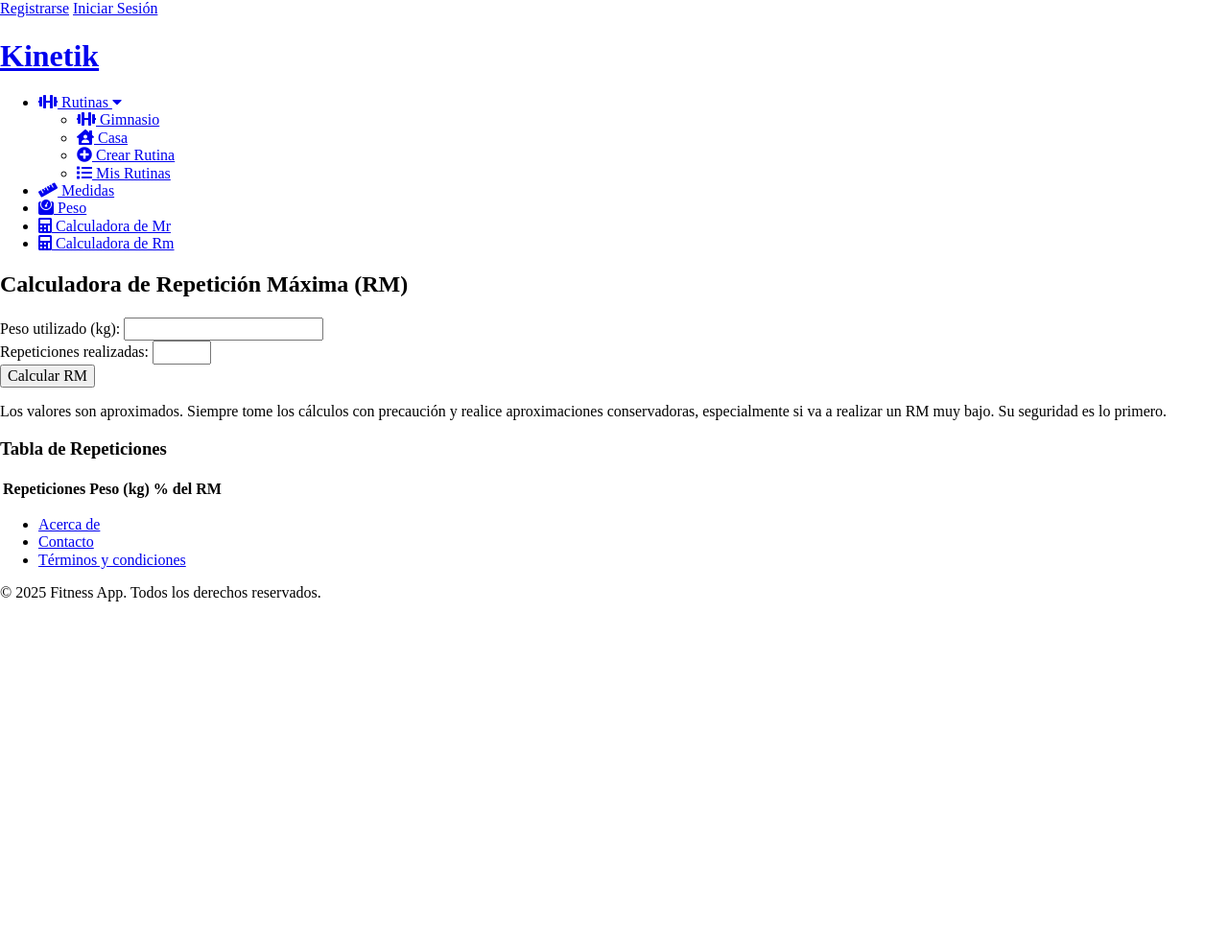
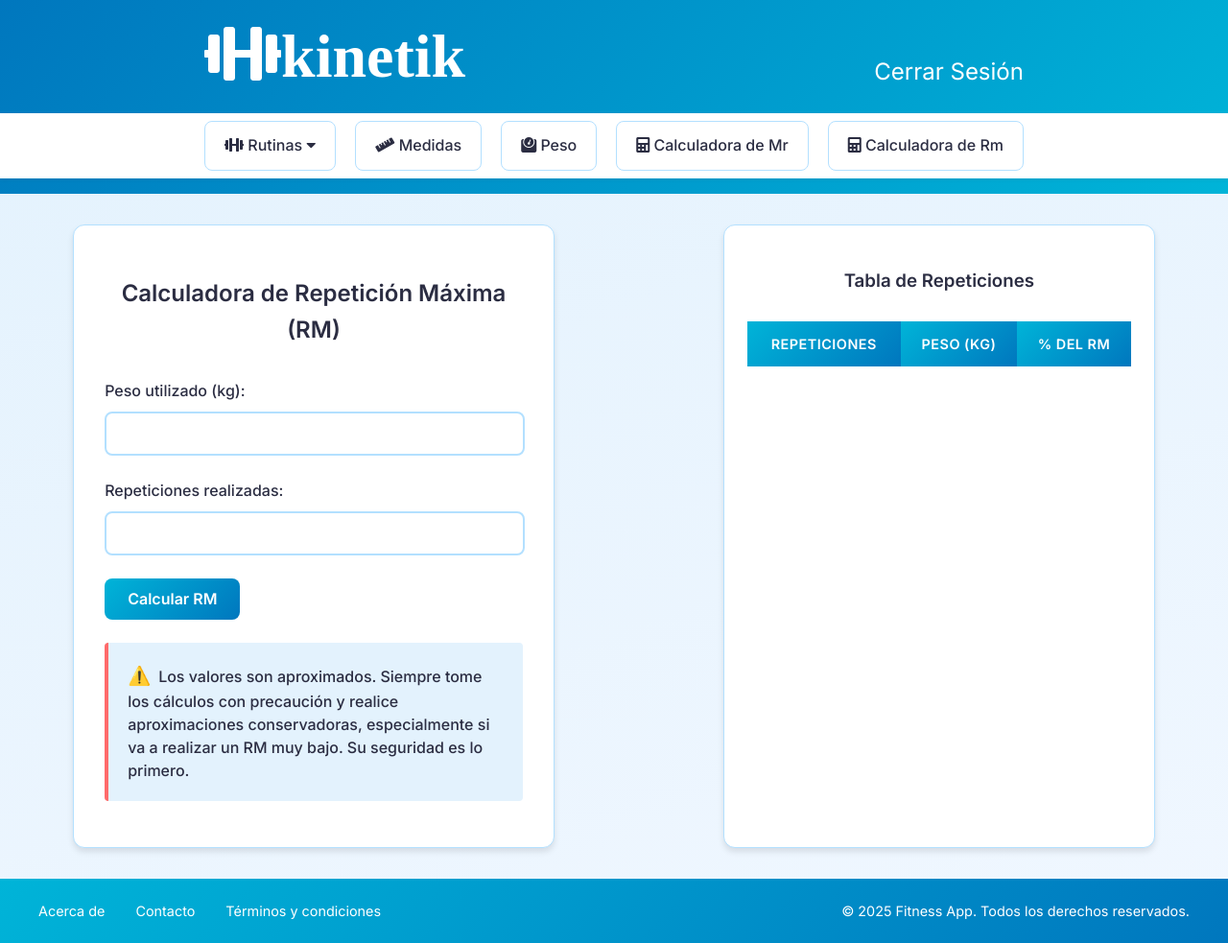
Before and after one commit to DylanBernardi/Kinetik, a Django app: page /calculadora_rm/ in a window 1280 px wide. Shown: the whole page at 96% size. Before the commit the page ends 627 px from the top, so only its background shows below. Run offline with Django 5.2, Linux system fonts and the light colour scheme; lists and menus that the app fills with data are empty; some libraries are stand-ins or nearby versions.

Commit message:
Front calculadora rm

```diff
--- /dev/null
+++ b/calculadoras/static/css/calculadora_rm.css
@@ -0,0 +1,201 @@
+.calculator-flex {
+  display: flex;
+  justify-content: space-between;
+  gap: 10rem;
+  padding: 2rem;
+  max-width: 1200px;
+  margin: 0 auto;
+  flex-wrap: wrap;
+}
+
+.calculator-form {
+  flex: 1;
+  min-width: 320px;
+  max-width: 500px;
+  background: var(--color-card);
+  padding: 2rem;
+  border-radius: 12px;
+  box-shadow: var(--shadow-md);
+  border: 1px solid var(--color-border);
+  margin-right: 1rem;
+}
+
+.calculator-form h2 {
+  color: var(--color-text);
+  margin-bottom: 2rem;
+  text-align: center;
+}
+
+.form-group {
+  margin-bottom: 1.5rem;
+}
+
+.form-group label {
+  display: block;
+  margin-bottom: 0.5rem;
+  color: var(--color-text);
+  font-weight: 500;
+}
+
+.form-group input,
+.form-group select {
+  width: 94%;
+  padding: 0.75rem;
+  border: 2px solid var(--color-border);
+  border-radius: 8px;
+  font-size: 1rem;
+  transition: all 0.3s ease;
+}
+
+.form-group input:focus,
+.form-group select:focus {
+  border-color: var(--color-primary);
+  box-shadow: 0 0 0 3px rgba(0, 180, 216, 0.1);
+  outline: none;
+}
+
+#resultado {
+  margin-top: 2rem;
+  padding: 1.5rem;
+  background: var(--color-secondary);
+  border-radius: 8px;
+  text-align: center;
+}
+
+.rm-value {
+  font-size: 2.5rem;
+  font-weight: 600;
+  color: var(--color-primary);
+  margin: 1rem 0;
+}
+
+.formula-used {
+  color: var(--color-text);
+  font-size: 0.9rem;
+  opacity: 0.8;
+}
+
+.info-section {
+  flex: 1;
+  min-width: 320px;
+  max-width: 500px;
+  padding: 2rem;
+}
+
+.formula-list {
+  list-style: none;
+  padding: 0;
+}
+
+.formula-list li {
+  background: var(--color-card);
+  margin-bottom: 1rem;
+  padding: 1rem;
+  border-radius: 8px;
+  box-shadow: var(--shadow-sm);
+  border: 1px solid var(--color-border);
+}
+
+.formula-list strong {
+  color: var(--color-primary);
+}
+
+.info-note {
+  font-size: 0.9rem;
+  color: var(--color-text);
+  opacity: 0.8;
+  margin-top: 1.5rem;
+  font-style: italic;
+}
+
+.hidden {
+  display: none;
+}
+.rm-table-container {
+  flex: 1;
+  min-width: 300px;
+  max-width: 400px;
+  background: var(--color-card);
+  padding: 1.5rem;
+  border-radius: 12px;
+  box-shadow: var(--shadow-md);
+  border: 1px solid var(--color-border);
+}
+
+.rm-table-container h3 {
+  color: var(--color-text);
+  margin-bottom: 1.5rem;
+  text-align: center;
+}
+
+.rm-table {
+  width: 100%;
+  border-collapse: separate;
+  border-spacing: 0 4px;
+  margin-top: 0.5rem;
+}
+
+.rm-table th,
+.rm-table td {
+  padding: 0.75rem;
+  text-align: center;
+  font-size: 0.95rem;
+}
+
+.rm-table th {
+  background: var(--gradient-primary);
+  color: white;
+  font-weight: 600;
+  text-transform: uppercase;
+  font-size: 0.9rem;
+  letter-spacing: 0.5px;
+}
+
+.rm-table td {
+  background: white;
+  border: 1px solid var(--color-border);
+  font-size: 1.1rem; /* Texto más grande */
+}
+
+.rm-table tr:hover td {
+  background: var(--color-secondary);
+  transform: scale(1.02); /* Efecto hover sutil */
+  transition: all 0.3s ease;
+}
+
+.rm-table tr:hover {
+  background: var(--color-secondary);
+}
+
+.current-reps {
+  background: var(--color-primary);
+  color: white;
+}
+
+.current-reps td {
+  background: var(--gradient-primary) !important;
+  color: white;
+  font-weight: 600;
+}
+
+.current-reps:hover {
+  background: var(--color-primary) !important;
+}
+
+.warning-text {
+  margin-top: 1.5rem;
+  padding: 1.25rem;
+  background: var(--color-secondary);
+  border-left: 4px solid var(--color-accent);
+  color: var(--color-text);
+  font-size: 1rem; /* Aumentado de 0.9rem */
+  border-radius: 4px;
+  line-height: 1.5; /* Aumentado de 1.4 */
+  font-weight: 500; /* Añadido para más énfasis */
+}
+
+.warning-text::before {
+  content: "⚠️";
+  margin-right: 0.5rem;
+  font-size: 1.2rem; /* Emoji más grande */
+}
--- a/calculadoras/templates/calculadora_rm.html
+++ b/calculadoras/templates/calculadora_rm.html
@@ -1,51 +1,34 @@
+{% load static %}
 <!DOCTYPE html>
 <html lang="es">
-<head>
-    <meta charset="UTF-8">
-    <meta name="viewport" content="width=device-width, initial-scale=1.0">
+  <head>
+    <meta charset="UTF-8" />
+    <meta name="viewport" content="width=device-width, initial-scale=1.0" />
     <title>Calculadora RM</title>
-    <link rel="manifest" href="manifest.json">
-    <link rel="stylesheet" href="src/css/normalize.css">
-    <link rel="preconnect" href="https://fonts.googleapis.com">
-    <link rel="preconnect" href="https://fonts.gstatic.com" crossorigin>
-<link href="https://fonts.googleapis.com/css2?family=Inter:wght@400;500;600&family=Montserrat:wght@600&display=swap" rel="stylesheet">
-    <link rel="stylesheet" href="https://cdnjs.cloudflare.com/ajax/libs/font-awesome/5.15.4/css/all.min.css">
-    <link rel="stylesheet" href="src/css/style.css">
-</head>
-<body>
-    <div class="container">
-        <header class="main-header">
-            <div class="header-top">
-                <div class="user-actions">
-                    <a href="#">Registrarse</a>
-                    <a href="#">Iniciar Sesión</a>
-                </div>
-                <h1 class="logo">
-                    <a href="index.html">Kinetik</a>
-                </h1>
-            </div>
-            <nav class="main-nav">
-    <ul>
-        <li class="dropdown">
-            <a href="#" class="dropdown-toggle">
-                <i class="fas fa-dumbbell"></i> Rutinas <i class="fas fa-caret-down"></i>
-            </a>
-            <ul class="dropdown-menu">
-                <li><a href="entrenamientos_gimnasio.html"><i class="fas fa-dumbbell"></i> Gimnasio</a></li>
-                <li><a href="entrenamientos_casa.html"><i class="fas fa-house-user"></i> Casa</a></li>
-                <li><a href="crear_rutina.html"><i class="fas fa-plus-circle"></i> Crear Rutina</a></li>
-                <li><a href="mis_rutinas.html"><i class="fas fa-list"></i> Mis Rutinas</a></li>
-            </ul>
-        </li>
-        <li><a href="registro_medidas.html"><i class="fas fa-ruler"></i> Medidas</a></li>
-        <li><a href="registro_peso.html"><i class="fas fa-weight"></i> Peso</a></li>
-        <li><a href="calculadora_mr.html"><i class="fas fa-calculator"></i> Calculadora de Mr</a></li>
-        <li><a href="calculadora_rm.html"><i class="fas fa-calculator"></i> Calculadora de Rm</a></li>
-    </ul>
-</nav>
-        </header>
+    <link rel="preconnect" href="https://fonts.googleapis.com" />
+    <link rel="preconnect" href="https://fonts.gstatic.com" crossorigin />
+    <link
+      rel="icon"
+      type="icon"
+      href="{% static 'imagenes/logo.png' %}"
+      class="icon"
+    />
+    <link rel="stylesheet" href="{% static 'css/inicio.css' %}" />
+    <link rel="stylesheet" href="{% static 'css/calculadora_rm.css' %}" />
+    <link rel="stylesheet" href="{% static 'css/base/normalize.css' %}" />
+    <link
+      href="https://fonts.googleapis.com/css2?family=Inter:wght@400;500;600&family=Montserrat:wght@600&display=swap"
+      rel="stylesheet"
+    />
+    <link
+      rel="stylesheet"
+      href="https://cdnjs.cloudflare.com/ajax/libs/font-awesome/5.15.4/css/all.min.css"
+    />
+  </head>
+  <div class="container">
+    {% include "layouts/navegacion.html" %}
 
-<main class="calculator-flex">
+    <main class="calculator-flex">
     <form id="rmForm" class="calculator-form">
         <h2>Calculadora de Repetición Máxima (RM)</h2>
 
@@ -74,7 +57,6 @@
                 </tr>
             </thead>
             <tbody>
-                <!-- Se llenará con JavaScript -->
             </tbody>
         </table>
     </div>
@@ -126,7 +108,10 @@
 
         tbody.appendChild(row);
     }
-});
+
+
+}
+);
 </script>
     <script src="src/js/auth.js"></script>
 </body>
--- a/main/templates/layouts/navegacion.html
+++ b/main/templates/layouts/navegacion.html
@@ -1,7 +1,7 @@
 <header class="main-header">
   <div class="header-top">
     <div class="logo">
-      <a href="/"><i class="fas fa-dumbbell fa-2x dumbell">Kinetik</i></a>
+      <a href="/"><i class="fas fa-dumbbell fa-2x dumbell">KINETIK</i></a>
     </div>
     <div class="user-actions">
       <a href="logout/">Cerrar Sesión</a>
```
Also changed, not shown: kinetik/__init__.py (+7 -0 lines), calculadoras/static/css/calculadora_mr.css (line endings or trailing spaces), calculadoras/templates/calc.html (added).
